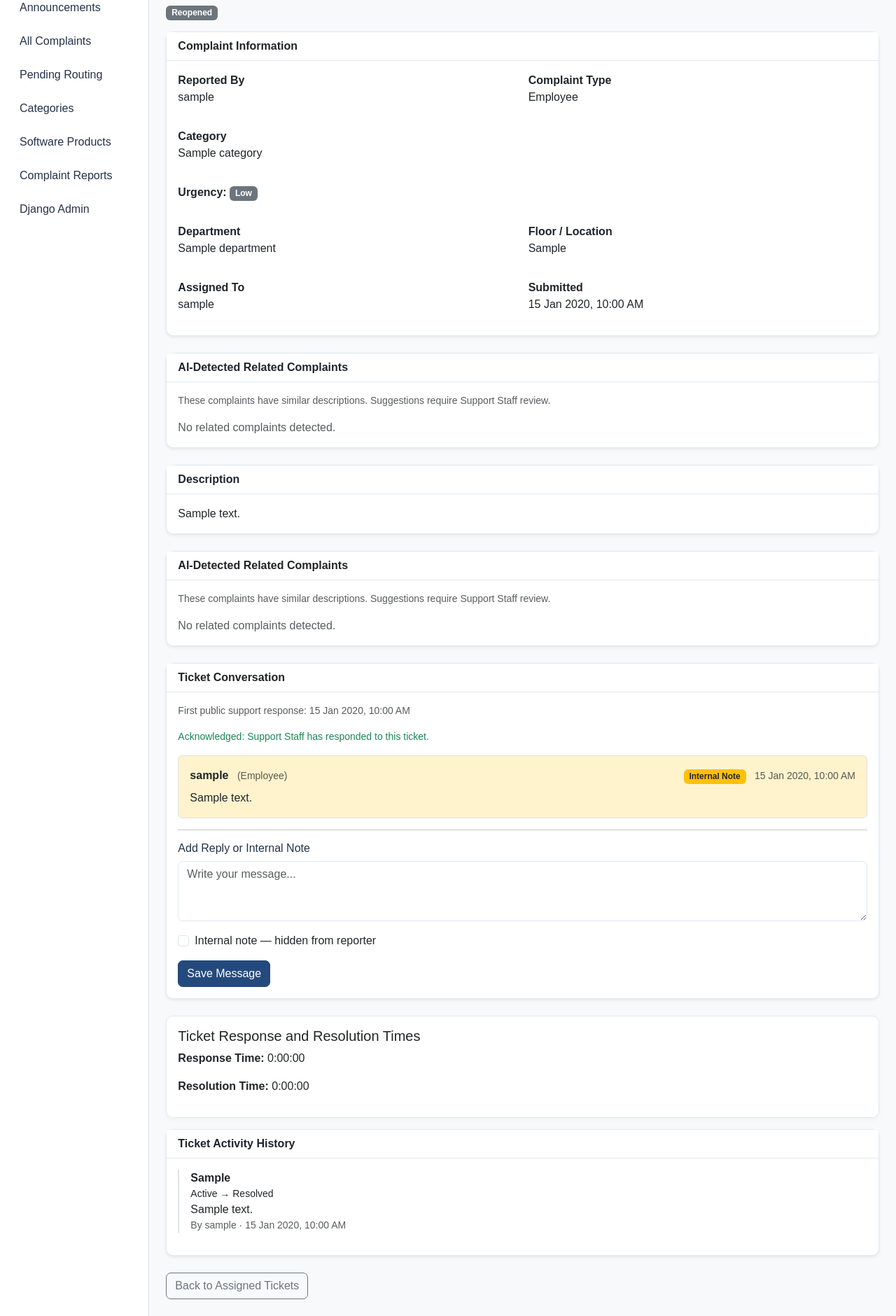
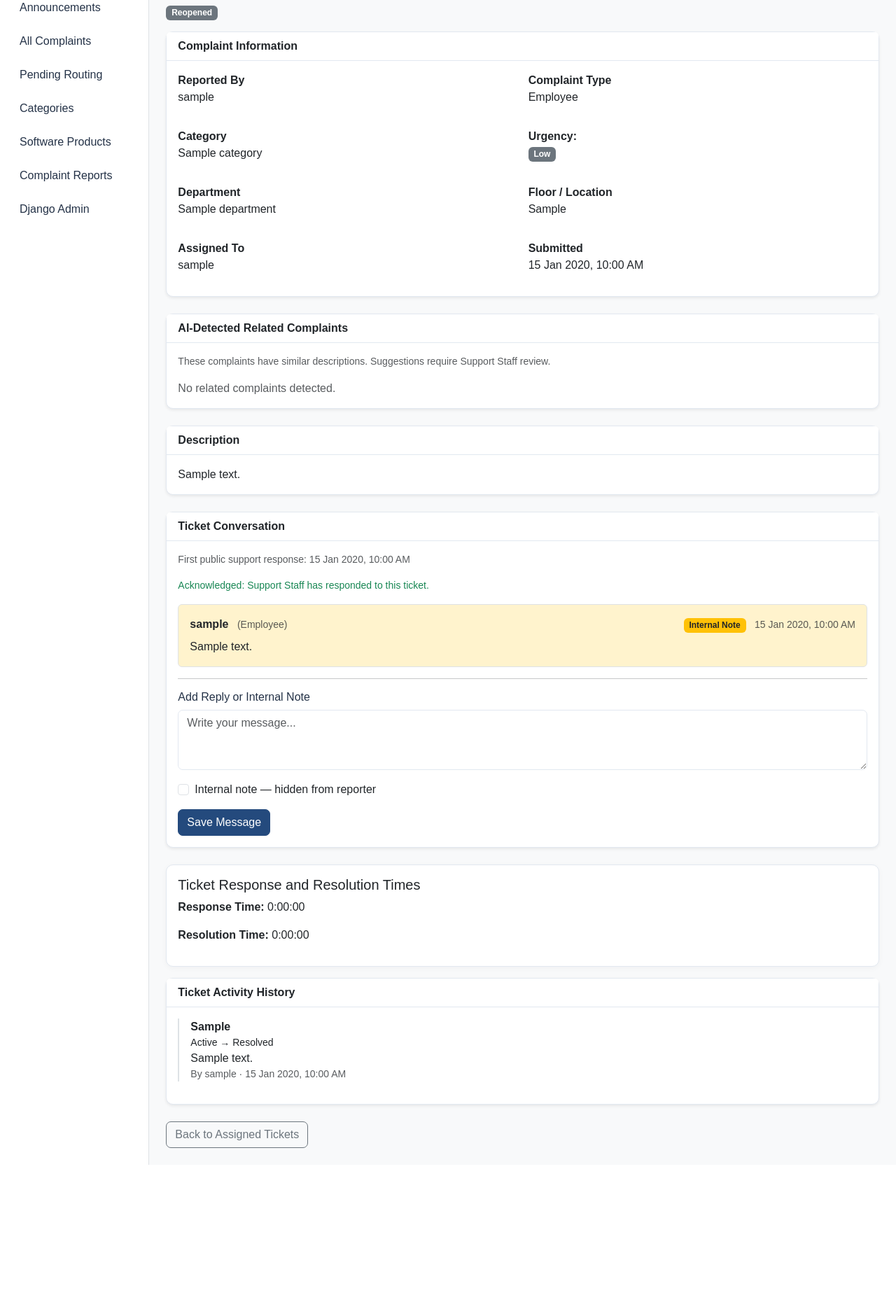
Before and after one commit to Jyothy-p-anil/IssueInsight, a Django app: page /support/tickets/1/ in a window 1280 px wide. Shown: the part 338-2218 px from the top of the page at 70% size. After the commit the page ends 2002 px from the top, so only its background shows below. Run offline with Django 5.2, Linux system fonts and the light colour scheme; a user stored in the database is signed in; tables that the repository leaves empty hold one stand-in row (values such as "Sample post"); data that the repository does not hold is empty.

Commit message:
Complete Module 14 Support Staff UI review and refinements

```diff
--- a/templates/tickets/support_incident_detail.html
+++ b/templates/tickets/support_incident_detail.html
@@ -38,7 +38,7 @@
                     <input type="hidden"
                            name="status"
                            value="resolved">
-                    {% if incident.status == 'in_progress' %}
+
                     <div class="mb-3">
                         <label for="resolution_summary" class="form-label">
                             Resolution Summary
@@ -53,7 +53,7 @@
                             placeholder="Explain the problem, action taken and final outcome"
                         ></textarea>
                     </div>
-                    {% endif %}
+
                     <button type="submit" class="btn btn-success">
                         Mark Incident Resolved
                     </button>
--- a/templates/tickets/support_ticket_detail.html
+++ b/templates/tickets/support_ticket_detail.html
@@ -109,9 +109,9 @@
                 <strong>Category</strong>
                 <p>{{ ticket.category|default:"Not specified" }}</p>
             </div>
-            <div class="mb-3">
+            <div class="col-md-6">
                 <strong>Urgency:</strong>
-
+                <p>
                     {% if ticket.urgency == 'high' %}
                         <span class="badge bg-danger">High</span>
                     {% elif ticket.urgency == 'medium' %}
@@ -119,6 +119,7 @@
                     {% else %}
                         <span class="badge bg-secondary">Low</span>
                     {% endif %}
+                </p>
             </div>
 
             <div class="col-md-6">
@@ -215,48 +216,7 @@
         {{ ticket.description|linebreaksbr }}
     </div>
 </div>
-<!-- Step 201D: AI-related complaint suggestions -->
 
-<div class="card shadow-sm mb-4">
-    <div class="card-header">
-        <strong>AI-Detected Related Complaints</strong>
-    </div>
-
-    <div class="card-body">
-
-        <p class="text-muted small">
-            These complaints have similar descriptions.
-            Suggestions require Support Staff review.
-        </p>
-
-        {% for match in similar_complaints %}
-            <div class="border rounded p-3 mb-2">
-
-                <strong>
-                    <a href="{% url 'support_ticket_detail' match.ticket_id %}">
-                        Ticket #{{ match.ticket_id }}
-                    </a>
-                </strong>
-
-                <p class="mb-1">{{ match.title }}</p>
-
-                <span class="badge bg-info text-dark">
-                    Similarity: {{ match.similarity_score|floatformat:2 }}
-                </span>
-
-                <span class="badge bg-secondary">
-                    {{ match.status|title }}
-                </span>
-
-            </div>
-        {% empty %}
-            <p class="text-muted mb-0">
-                No related complaints detected.
-            </p>
-        {% endfor %}
-
-    </div>
-</div>
 
 <div class="card shadow-sm mb-4">
     <div class="card-header">
--- a/tickets/views.py
+++ b/tickets/views.py
@@ -1336,6 +1336,7 @@ def support_assigned_tickets(request):
     if view == 'department':
         page_title = 'Department Complaints'
         description = 'All complaints in your department.'
+        empty_message = 'No complaints in your department.'
 
     elif view == 'resolved':
         tickets = tickets.filter(
@@ -1344,16 +1345,13 @@ def support_assigned_tickets(request):
         )
         page_title = 'Currently Resolved by Me'
         description = 'Your assigned complaints currently marked resolved.'
+        empty_message = 'No resolved tickets assigned to you.'
 
     else:
         tickets = tickets.filter(assigned_to=request.user)
         page_title = 'Assigned Tickets'
         description = 'Complaints assigned to you.'
-
-    tickets = tickets.select_related(
-        'reporter', 'category'
-    ).order_by('-created_at')
-
+        empty_message = 'No tickets assigned to you.'
 
     return render(
         request,
@@ -1362,8 +1360,7 @@ def support_assigned_tickets(request):
             'tickets': tickets,
             'page_title': page_title,
             'description': description,
-            'empty_message': 'No tickets assigned to you.',
-
+            'empty_message': empty_message,
         }
     )
 
```
Also changed, not shown: MODULE_INDEX.md (+1 -2 lines). Lines whose indentation alone changed are shown as unchanged.
